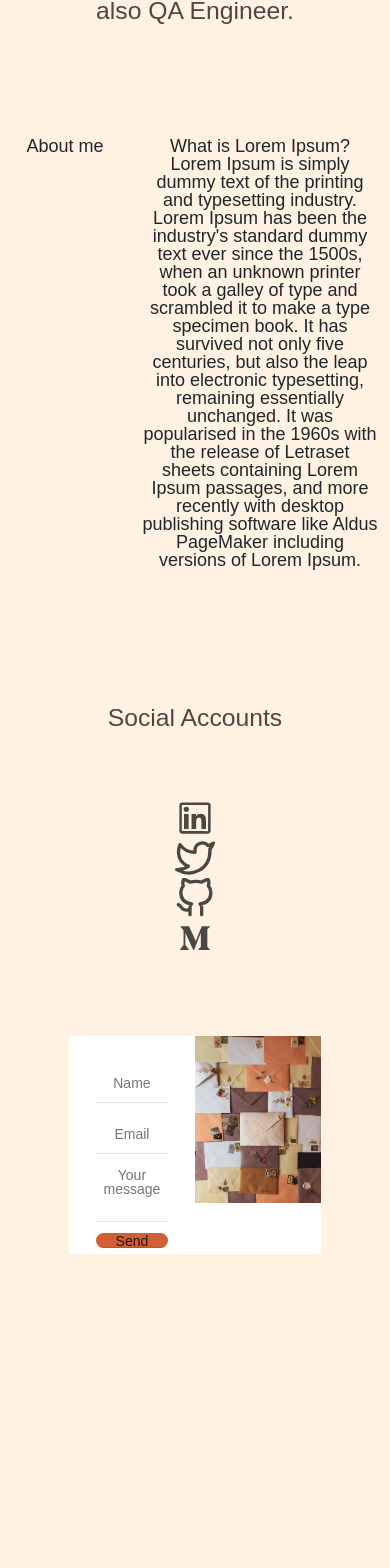
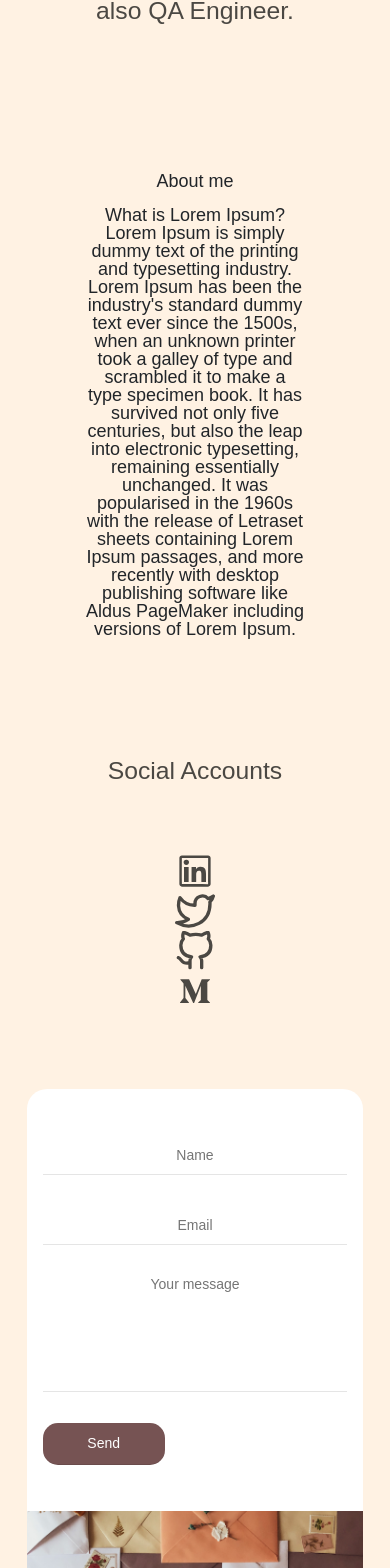
Before and after one commit to beyzamadenoglu/PersonalPortfolio, a React (Create React App) app: page / in a window 390 px wide. Shown: the part 389-1957 px from the top of the page. Before the commit the page ends 1657 px from the top, so only its background shows below. Built offline with nearby package versions, Linux system fonts and the light colour scheme.

Commit message:
form styled

```diff
--- a/src/App.css
+++ b/src/App.css
@@ -2,7 +2,7 @@ body {
     background: rgb(255, 242, 227) !important;
     text-align: center;
     font-family: 'Montserrat', sans-serif;
-
+    margin-bottom: 10vh;
 }
 
 @media (min-width: 992px) {
@@ -62,7 +62,19 @@ body {
 }
 
 .about{
-    margin: 16% 0;
+  margin-top: 20%;
+}
+.p-about{
+  margin: 0 20%;
+}
+.h-about{
+  margin-top: 5%;
+}
+
+#contact-me-form {
+  display: flex;
+  flex-direction: column;
+  justify-content: space-evenly;
 }
 
 li {
@@ -184,6 +196,7 @@ li {
 .social{
     margin: 20% 0%;
 }
+
 input, textarea{
  border: none;
  display: block;
@@ -196,41 +209,50 @@ input, textarea{
  -webkit-box-shadow: none !important;
  box-shadow: none !important;
  border-bottom: 1px solid rgba(0, 0, 0, 0.1);
- margin: 12%;
- width: 76%;
  text-align: center;
 }
-textarea:focus, input:focus{
+
+textarea:focus, input:focus {
   outline: none;
   border-bottom: 1px solid #774329;
 }
 
-textarea{
+textarea {
   height: 30%;
   resize: none;
 }
 .mail-img{
-min-width: 100%;
-height: auto;
-overflow: hidden;
+  min-width: 100%;
+  height: auto;
+  overflow: hidden;
+  border-radius: 0 20px 20px 0;
+
 }
 .social-header{
   margin-bottom: 7%;
 }
 
 .contact{
-width: 78%;
+width: 78vw;
 }
 .contact-me{
   background: white;
-  margin: 5% 5%;
+  margin: 5px;
+  border-radius:20px;
 }
 .button{
-  background:#D06033;
-  border-radius: 20px;
-  height: 8%;
+  background:#765353;
+  color: white !important;
+  border-radius: 15px;
+  height: 3em;
+  width: 40%;
+  text-align: center;
 }
-@media screen and (max-width: 480px) {
+
+#contact-me-form {
+  text-align: center;
+}
+@media screen and (max-width: 768px) {
     .blob {
         width: 120px;
         height: 120px;
@@ -239,10 +261,36 @@ width: 78%;
     .profile {
         max-height: 120px;
     }
-    text-area{
+
+    text-area {
       height: 20px;
     }
-    button{
+
+    button {
       height: 20px;
     }
+
+    .mail-img {
+      overflow: hidden;
+      border-radius: 0px 0px 20px 20px;
+      object-fit: cover;
+      height: 30vh;
+    }
+    .contact-me-form {
+      width: 50vh !important;
+    }
+
+    .contact-me {
+      height: 80vh;
+      display: flex;
+      flex-direction: column;
+      justify-content: space-between;
+    }
+
+    #contact-form-container {
+      height: 50vh;
+    }
+    .contact{
+      width: 95vw;
+      }
 }
--- a/src/components/About.js
+++ b/src/components/About.js
@@ -4,12 +4,15 @@ const About = () => {
     return (
         <div id="about-me" className="container-fluid about">
             <div className="row">
-                <div className="col-4"><p >
+                <div className="col-12 h-about"><p>
                     About me
                 </p></div>
-                <div className="col-8"><p>What is Lorem Ipsum?
-                    Lorem Ipsum is simply dummy text of the printing and typesetting industry. Lorem Ipsum has been the industry's standard dummy text ever since the 1500s, when an unknown printer took a galley of type and scrambled it to make a type specimen book. It has survived not only five centuries, but also the leap into electronic typesetting, remaining essentially unchanged. It was popularised in the 1960s with the release of Letraset sheets containing Lorem Ipsum passages, and more recently with desktop publishing software like Aldus PageMaker including versions of Lorem Ipsum.
-                </p></div>
+                <div className="col-12">
+                    <p className="p-about">What is Lorem Ipsum?
+                        Lorem Ipsum is simply dummy text of the printing and typesetting industry. Lorem Ipsum has been the industry's standard dummy text ever since the 1500s, when an unknown printer took a galley of type and scrambled it to make a type specimen book. It has survived not only five centuries, but also the leap into electronic typesetting, remaining essentially unchanged.
+                        It was popularised in the 1960s with the release of Letraset sheets containing Lorem Ipsum passages, and more recently with desktop publishing software like Aldus PageMaker including versions of Lorem Ipsum.
+                    </p>
+                </div>
             </div>
 
         </div>
--- a/src/components/Contact.js
+++ b/src/components/Contact.js
@@ -21,18 +21,18 @@ const Contact = () => {
     }
     return (
 
-        <div id= "contact-me" className="container-fluid contact">
+        <div id="contact-me" className="container-fluid contact">
             <div className="row g-0 contact-me">
-            <div className="col-6">
-                <form className="w-auto p-3 h-100" classref={form} onSubmit={sendEmail}>
-                    <input type="text" name="user_name" placeholder="Name"/>
-                    <input type="email" name="user_email" placeholder="Email" />
-                    <textarea name="message" placeholder='Your message'/>
-                    <input className="button" type="submit" value="Send" />
-                </form>
+                <div className="col-12 col-md-6" id="contact-form-container">
+                    <form className="w-auto p-3 h-100" classref={form} onSubmit={sendEmail} id="contact-me-form">
+                        <input type="text" name="user_name" placeholder="Name" />
+                        <input type="email" name="user_email" placeholder="Email" />
+                        <textarea name="message" placeholder='Your message' />
+                        <input className="button" type="submit" value="Send" />
+                    </form>
                 </div>
-                <div className="col-6">
-                    <img src={ContactImage}  className="img-fluid d-flex mail-img" alt="_contactimage"></img>
+                <div className="col-12 col-md-6">
+                    <img src={ContactImage} className="img-fluid d-flex mail-img" alt="_contactimage"></img>
                 </div>
             </div>
         </div>
```
